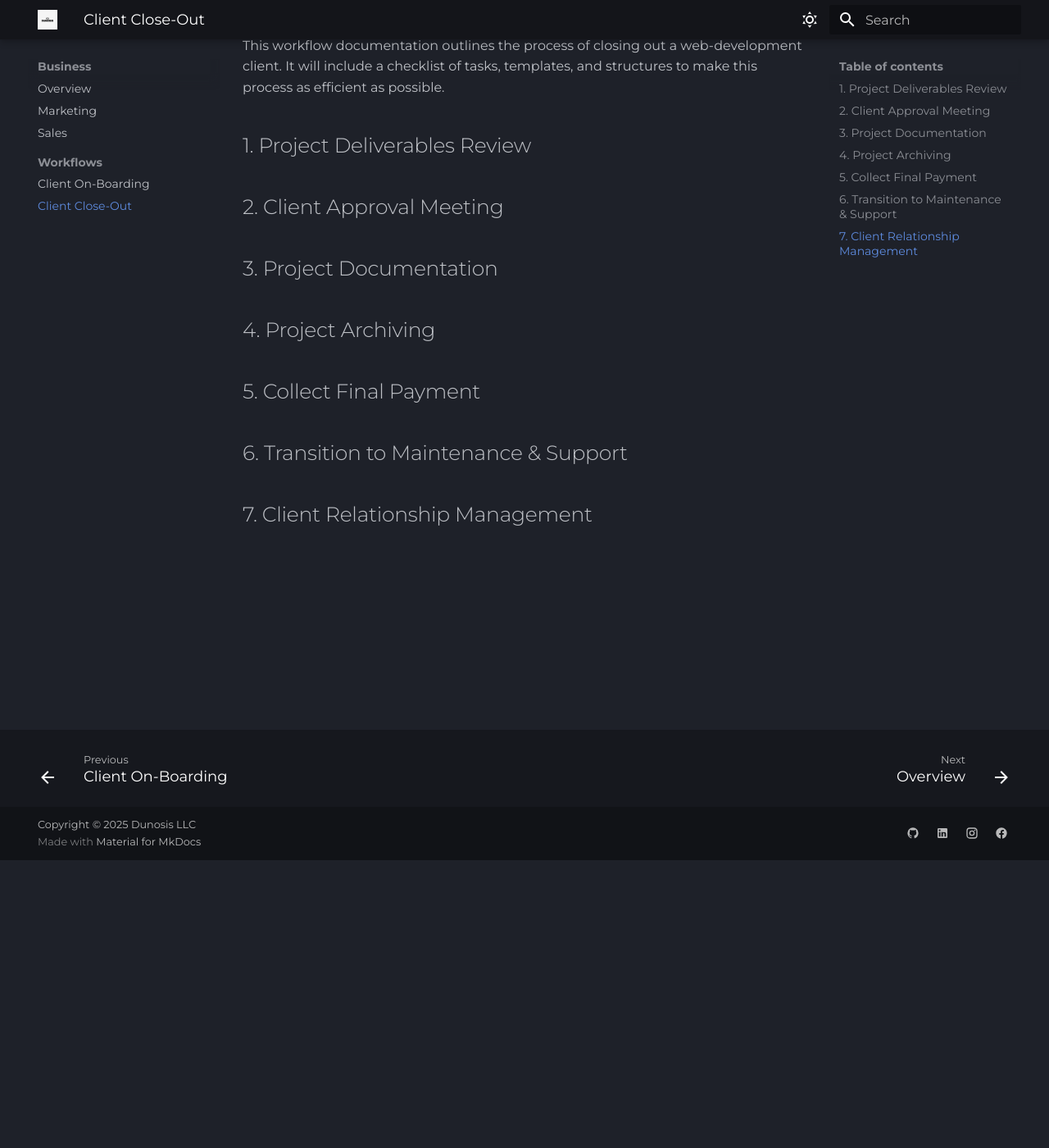
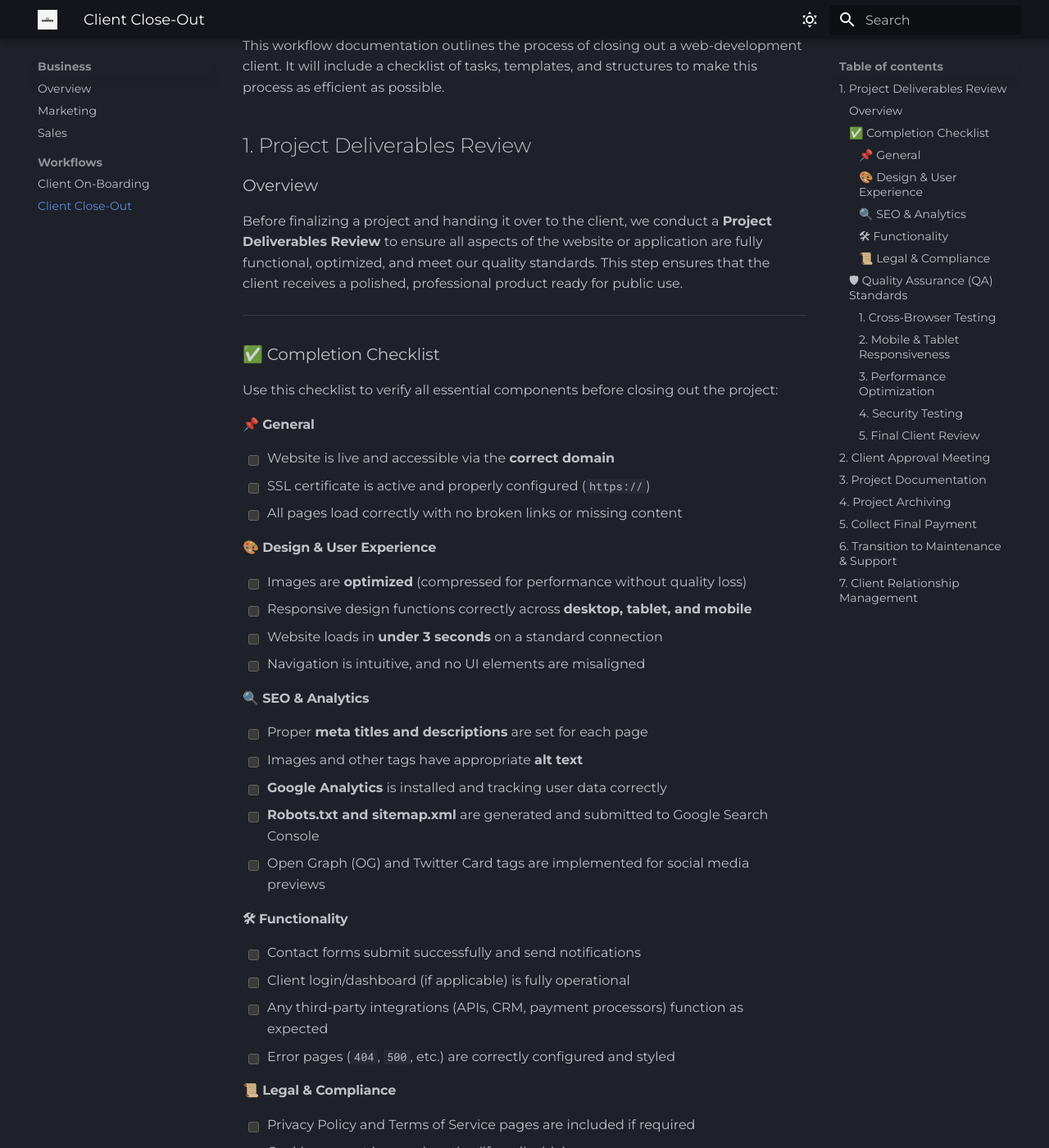
Before and after one commit to wesordonez/dunosis-web-docs, an MkDocs documentation site: the page built from docs/business/workflows/client-close-out.md, in a window 1280 px wide and 1400 px high, scrolled down 351 px. Shown: the whole window at 82% size. Built offline with MkDocs 1.6.1 and Material for MkDocs 9.7.7, drawn with Linux system fonts in a browser that asks for light colours; emoji names are drawn with the system emoji font; some of the changed text lies outside the part shown.

Commit message:
added content for project deliverable review, installed checklist extension

```diff
--- a/docs/business/workflows/client-close-out.md
+++ b/docs/business/workflows/client-close-out.md
@@ -7,6 +7,74 @@
 This workflow documentation outlines the process of closing out a web-development client. It will include a checklist of tasks, templates, and structures to make this process as efficient as possible.
 
 ## 1. Project Deliverables Review
+
+### Overview
+Before finalizing a project and handing it over to the client, we conduct a **Project Deliverables Review** to ensure all aspects of the website or application are fully functional, optimized, and meet our quality standards. This step ensures that the client receives a polished, professional product ready for public use.
+
+---
+
+### ✅ Completion Checklist
+
+Use this checklist to verify all essential components before closing out the project:
+
+#### 📌 **General**
+- [ ] Website is live and accessible via the **correct domain**
+- [ ] SSL certificate is active and properly configured (`https://`)
+- [ ] All pages load correctly with no broken links or missing content
+
+#### 🎨 **Design & User Experience**
+- [ ] Images are **optimized** (compressed for performance without quality loss)
+- [ ] Responsive design functions correctly across **desktop, tablet, and mobile**
+- [ ] Website loads in **under 3 seconds** on a standard connection
+- [ ] Navigation is intuitive, and no UI elements are misaligned
+
+#### 🔍 **SEO & Analytics**
+- [ ] Proper **meta titles and descriptions** are set for each page
+- [ ] Images and other tags have appropriate **alt text**
+- [ ] **Google Analytics** is installed and tracking user data correctly
+- [ ] **Robots.txt and sitemap.xml** are generated and submitted to Google Search Console
+- [ ] Open Graph (OG) and Twitter Card tags are implemented for social media previews
+
+#### 🛠 **Functionality**
+- [ ] Contact forms submit successfully and send notifications
+- [ ] Client login/dashboard (if applicable) is fully operational
+- [ ] Any third-party integrations (APIs, CRM, payment processors) function as expected
+- [ ] Error pages (`404`, `500`, etc.) are correctly configured and styled
+
+#### 📜 **Legal & Compliance**
+- [ ] Privacy Policy and Terms of Service pages are included if required
+- [ ] Cookie consent banner is active (if applicable)
+- [ ] Accessibility standards (WCAG) are met for inclusivity
+
+---
+
+### 🛡 Quality Assurance (QA) Standards
+
+Before final delivery, the project undergoes **Quality Assurance Testing** to ensure it meets our high standards. The following checks should be performed:
+
+#### 1. **Cross-Browser Testing**
+ - Verify site performance on Chrome, Firefox, Safari, and Edge.
+ - Ensure compatibility with both Windows and macOS environments.
+
+#### 2. **Mobile & Tablet Responsiveness**
+   - Test using multiple device screen sizes (can use Chrome DevTools, BrowserStack, or actual devices).
+   - Ensure buttons, text, and images scale correctly.
+
+#### 3. **Performance Optimization**
+   - Run a **Google PageSpeed Insights** test and address any major issues.
+    - Mobile versions must have higher than 85 score
+    - Desktop versions must have higher than 95 score
+   - Optimize **CSS, JavaScript, and images** for faster loading.
+
+#### 4. **Security Testing**
+   - Ensure all form inputs are validated to prevent XSS and SQL injection.
+   - Check for exposed API keys or sensitive data in the source code.
+
+#### 5. **Final Client Review**
+   - Conduct a walkthrough with the client.
+   - Gather feedback and make any last-minute refinements.
+
+---
 
 ## 2. Client Approval Meeting
 
--- a/mkdocs.yml
+++ b/mkdocs.yml
@@ -53,6 +53,7 @@ markdown_extensions:
       alternate_style: true
   - admonition
   - pymdownx.details
+  - pymdownx.tasklist
 
 nav:
   - Home:
```
